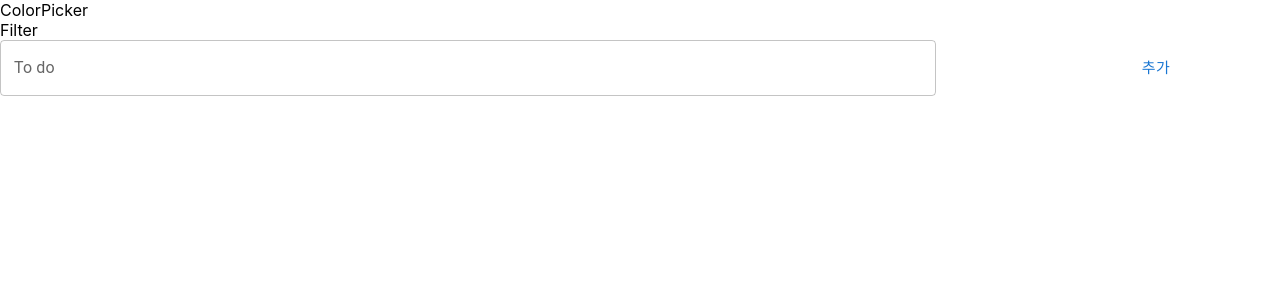
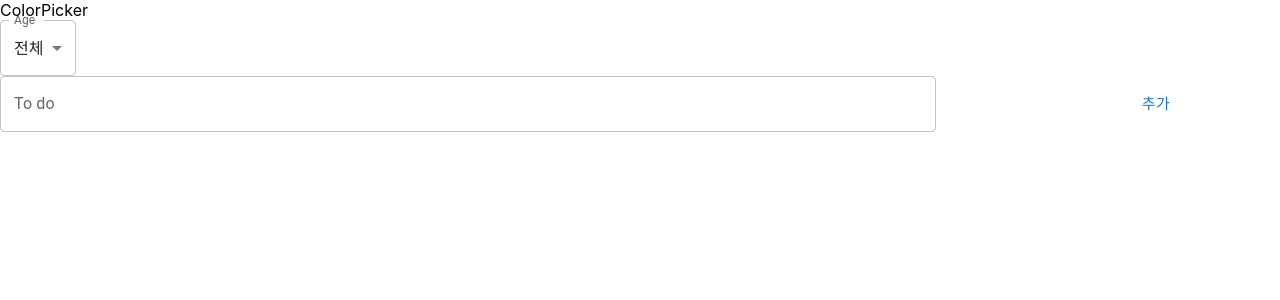
Before and after one commit to gusrb3164/react-todo-subject, a React (Create React App) app: page / in a window 1280 px wide. Shown: the top 300 px of the page. Built offline with nearby package versions, Linux system fonts and the light colour scheme.

Commit message:
feat: 투두 완료 상태에 따른 필터 적용

```diff
--- a/package.json
+++ b/package.json
@@ -13,6 +13,7 @@
     "@types/uuid": "^8.3.4",
     "dayjs": "^1.10.7",
     "react": "^17.0.2",
+    "react-color": "^2.19.3",
     "react-dom": "^17.0.2",
     "react-icons": "^4.3.1",
     "react-scripts": "4.0.3",
--- a/src/App.tsx
+++ b/src/App.tsx
@@ -18,6 +18,10 @@ function App() {
   const [todoList, setTodoList] = useState<Todo[]>(() =>
     JSON.parse(window.localStorage.getItem("todoList") || "[]")
   );
+  const [filter, setFilter] = useState<"total" | "completed" | "uncompleted">(
+    "total"
+  );
+  const [color, setColor] = useState<string>("#fff");
 
   const saveTodoListInLocalStorage = () => {
     window.localStorage.setItem("todoList", JSON.stringify(todoList));
@@ -51,12 +55,28 @@ function App() {
     setTodoList(todoList.filter((todo) => todo.id !== id));
   };
 
+  const handleChangeFilter = (
+    filter: "total" | "completed" | "uncompleted"
+  ) => {
+    setFilter(filter);
+  };
+
+  const handleChangeColor = (color: string) => {
+    setColor(color);
+  };
+
   return (
     <main className="App">
-      <Header />
+      <Header
+        filter={filter}
+        color={color}
+        handleChangeFilter={handleChangeFilter}
+        handleChangeColor={handleChangeColor}
+      />
       <TodoAdder onCreate={onCreateTodoItem} />
       <TodoList
         todoList={todoList}
+        filter={filter}
         handleChangeCheckBox={handleChangeTodoState}
         handleDeleteTodoItem={handleDeleteTodoItem}
       />
--- a/src/components/Header/Filter.tsx
+++ b/src/components/Header/Filter.tsx
@@ -1,7 +1,49 @@
+import { FormControl, InputLabel, MenuItem, Select } from "@mui/material";
 import React from "react";
 
-const Filter = () => {
-  return <div>Filter</div>;
+type FilterProps = {
+  filter: "total" | "completed" | "uncompleted";
+  handleChangeFilter: (filter: "total" | "completed" | "uncompleted") => void;
+};
+
+const Filter = ({ filter, handleChangeFilter }: FilterProps) => {
+  const statusFilters = [
+    {
+      value: "total",
+      text: "전체",
+    },
+    {
+      value: "completed",
+      text: "완료",
+    },
+    {
+      value: "uncompleted",
+      text: "미완료",
+    },
+  ];
+
+  const menuItems = statusFilters.map((statusFilter) => (
+    <MenuItem value={statusFilter?.value}>{statusFilter.text}</MenuItem>
+  ));
+
+  const onChangeFilter = (e: any) => {
+    handleChangeFilter(e.target.value);
+  };
+
+  return (
+    <FormControl>
+      <InputLabel id="filter-select-label">Age</InputLabel>
+      <Select
+        labelId="filter-select-label"
+        id="filter-select"
+        value={filter}
+        label="filter"
+        onChange={(e) => onChangeFilter(e)}
+      >
+        {menuItems}
+      </Select>
+    </FormControl>
+  );
 };
 
 export default Filter;
--- a/src/components/Header/index.tsx
+++ b/src/components/Header/index.tsx
@@ -2,11 +2,18 @@ import React from "react";
 import ColorPicker from "./ColorPicker";
 import Filter from "./Filter";
 
-const Header = () => {
+type HeaderProps = {
+  filter: "total" | "completed" | "uncompleted";
+  color: string;
+  handleChangeFilter: (filter: "total" | "completed" | "uncompleted") => void;
+  handleChangeColor: (color: string) => void;
+};
+
+const Header = ({ filter, handleChangeFilter }: HeaderProps) => {
   return (
     <>
       <ColorPicker />
-      <Filter />
+      <Filter filter={filter} handleChangeFilter={handleChangeFilter} />
     </>
   );
 };
--- a/src/components/TodoList.tsx
+++ b/src/components/TodoList.tsx
@@ -11,12 +11,14 @@ import "../styles/TodoList.css";
 
 type TodoListProps = {
   todoList: Todo[];
+  filter: "total" | "completed" | "uncompleted";
   handleChangeCheckBox: (id: string) => void;
   handleDeleteTodoItem: (id: string) => void;
 };
 
 type TodoItemProps = {
   todo: Todo;
+  filter: "total" | "completed" | "uncompleted";
   handleChangeCheckBox: (id: string) => void;
   handleDeleteTodoItem: (id: string) => void;
 };
@@ -55,17 +57,26 @@ const TodoItem = ({
 
 const TodoList = ({
   todoList,
+  filter,
   handleChangeCheckBox,
   handleDeleteTodoItem,
 }: TodoListProps) => {
-  const TodoItems = todoList.map((todo) => (
+  const TodoItems = todoList.map((todo) => {
+    if (
+      filter === "total" ||
+      (todo.completed && filter === "completed") ||
+      (!todo.completed && filter === "uncompleted")
+    )
+      return (
         <TodoItem
           key={todo.id}
+          filter={filter}
           todo={todo}
           handleChangeCheckBox={handleChangeCheckBox}
           handleDeleteTodoItem={handleDeleteTodoItem}
         />
-  ));
+      );
+  });
   return <>{TodoItems}</>;
 };
 
```
Also changed, not shown: 1 other file (tests, documents, lock files or other folders). Lines whose indentation alone changed are shown as unchanged.
